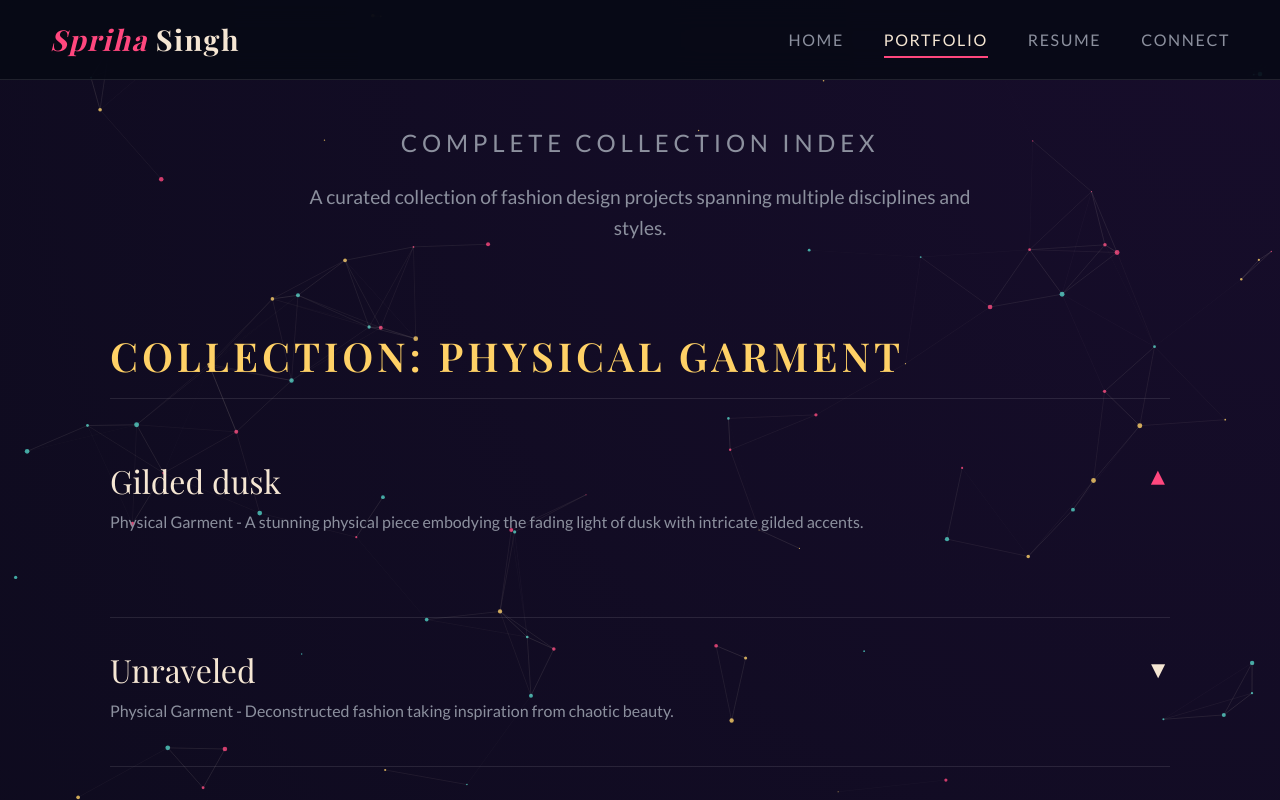
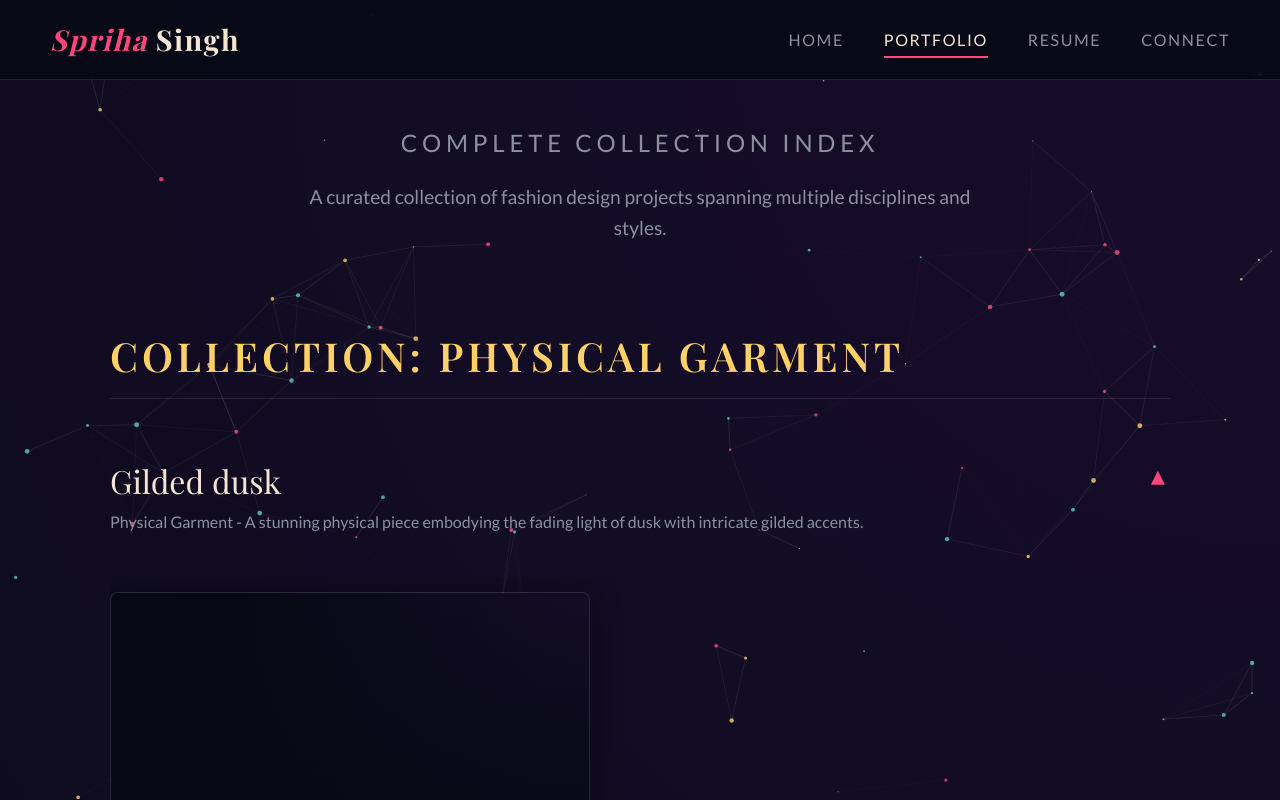
Before and after one commit to aniani1810/Spriha-portfolio, a React (Vite) app: page /portfolio in a window 1280 px wide. Both pictures are taken after a click on the button 640 px from the left and 502 px from the top of the page. Shown: the top 800 px of the page. Built offline with nearby package versions, Linux system fonts and the light colour scheme; a web font is replaced by a local one.

Commit message:
Add files via upload

```diff
--- a/src/components/AccordionItem.jsx
+++ b/src/components/AccordionItem.jsx
@@ -1,6 +1,6 @@
 import { useState } from 'react';
 
-export default function AccordionItem({ title, info, image, onImageClick }) {
+export default function AccordionItem({ title, info, pdf, onPdfClick }) {
   const [isOpen, setIsOpen] = useState(false);
 
   return (
@@ -22,13 +22,60 @@ export default function AccordionItem({ title, info, image, onImageClick }) {
         )}
       </button>
       <div className={`accordion-content ${isOpen ? 'open' : ''}`}>
-        {image && (
-           <img
-             src={image}
-             alt={title}
-             className="item-image"
-             onClick={() => onImageClick(image)}
-           />
+        {pdf && (
+           <div
+             onClick={() => onPdfClick(pdf, title)}
+             className="pdf-preview-thumbnail"
+             style={{
+               cursor: 'pointer',
+               position: 'relative',
+               width: '100%',
+               maxWidth: '480px',
+               height: '320px',
+               borderRadius: '8px',
+               border: '1px solid var(--glass-border)',
+               background: 'rgba(255, 255, 255, 0.02)',
+               boxShadow: 'var(--glass-shadow)',
+               overflow: 'hidden',
+               marginTop: '15px',
+               transition: 'transform var(--transition-speed) ease, border-color var(--transition-speed) ease',
+             }}
+           >
+             <iframe
+               src={`${pdf}#toolbar=0&navpanes=0&scrollbar=0&view=FitH`}
+               style={{
+                 width: '100%',
+                 height: '100%',
+                 border: 'none',
+                 pointerEvents: 'none',
+               }}
+               title={`${title} Preview`}
+             />
+             <div
+               className="pdf-preview-overlay"
+               style={{
+                 position: 'absolute',
+                 top: 0,
+                 left: 0,
+                 width: '100%',
+                 height: '100%',
+                 background: 'linear-gradient(to bottom, rgba(6, 9, 19, 0.2), rgba(6, 9, 19, 0.85))',
+                 display: 'flex',
+                 flexDirection: 'column',
+                 justifyContent: 'flex-end',
+                 padding: '20px',
+                 transition: 'background var(--transition-speed) ease',
+               }}
+             >
+               <div style={{ display: 'flex', alignItems: 'center', gap: '10px' }}>
+                 <span style={{ fontSize: '1.5rem' }}>📄</span>
+                 <h4 style={{ margin: 0, fontSize: '1.1rem', color: 'var(--text-primary)' }}>{title}</h4>
+               </div>
+               <span style={{ fontSize: '0.8rem', color: 'var(--accent-color)', marginTop: '5px', textTransform: 'uppercase', letterSpacing: '0.05em' }}>
+                 Click to view full document
+               </span>
+             </div>
+           </div>
         )}
       </div>
     </div>
--- /dev/null
+++ b/src/components/DocumentModal.jsx
@@ -0,0 +1,50 @@
+import React, { useEffect, useState } from 'react';
+
+export default function DocumentModal({ currentPdf, pdfTitle, onClose }) {
+  const [isVisible, setIsVisible] = useState(false);
+
+  useEffect(() => {
+    if (currentPdf) {
+      setIsVisible(true);
+      document.body.style.overflow = 'hidden'; // prevent scrolling behind modal
+    } else {
+      setIsVisible(false);
+      document.body.style.overflow = '';
+    }
+  }, [currentPdf]);
+
+  if (!currentPdf) return null;
+
+  return (
+    <div
+      className={`image-modal-overlay ${isVisible ? 'visible' : ''}`}
+      onClick={onClose}
+      style={{
+        cursor: 'default',
+        display: 'flex',
+        justifyContent: 'center',
+        alignItems: 'center',
+        padding: 0
+      }}
+    >
+      <div
+        className="pdf-modal-container"
+        onClick={(e) => e.stopPropagation()} // prevent overlay close when clicking the container
+      >
+        <div className="pdf-modal-header">
+          <h3 style={{ margin: 0, fontSize: '1.25rem', color: 'var(--text-primary)', fontFamily: 'var(--font-heading)' }}>
+            {pdfTitle}
+          </h3>
+          <button className="pdf-modal-close" onClick={onClose}>
+            ✕
+          </button>
+        </div>
+        <iframe
+          src={currentPdf}
+          className="pdf-modal-iframe"
+          title={pdfTitle}
+        />
+      </div>
+    </div>
+  );
+}
```
